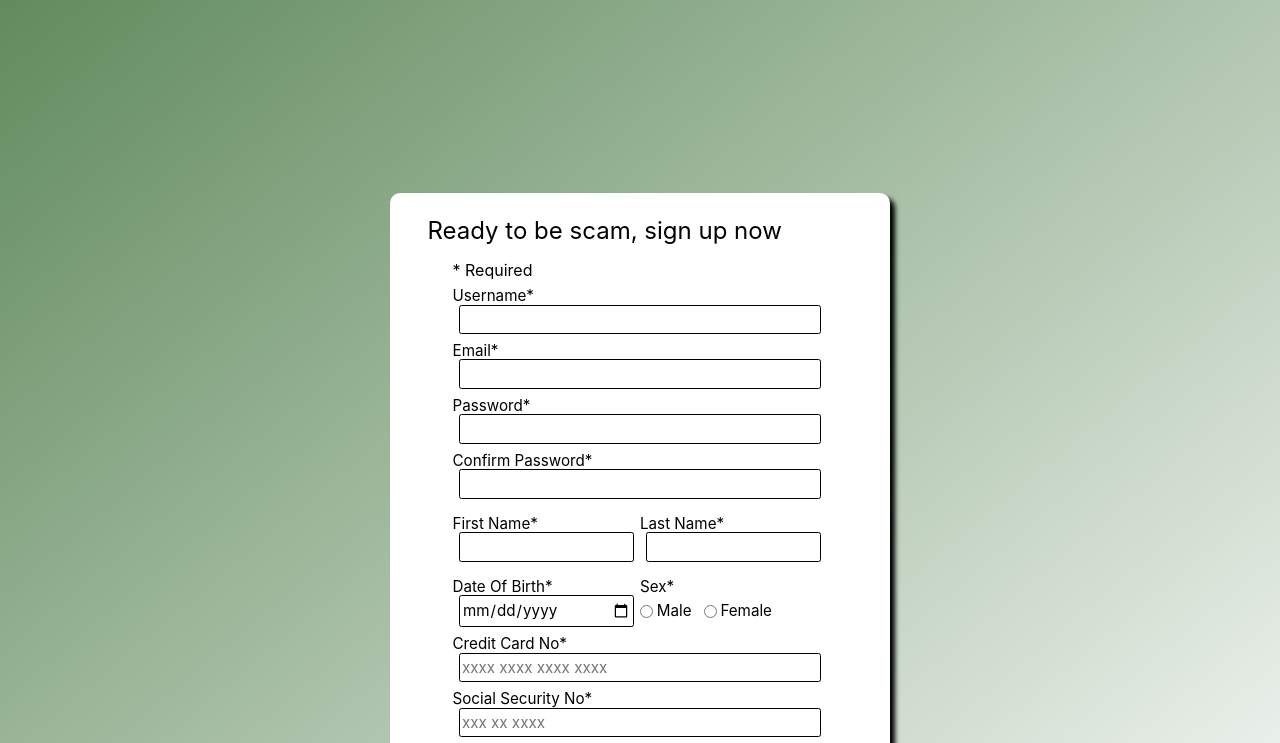
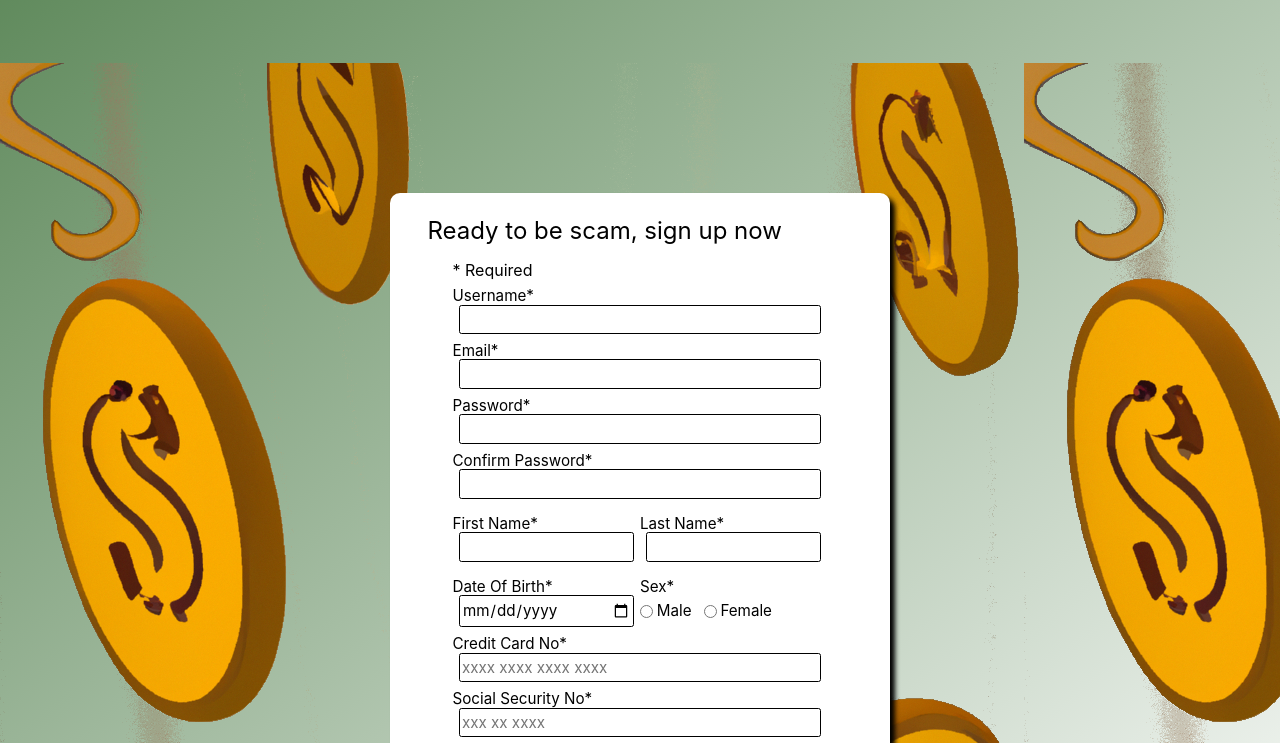
Before and after one commit to silverRnk/Scam_Coin_Sign_Up, a plain HTML site: page index.html in a window 1280 px wide. Shown: the part 897-1640 px from the top of the page. Drawn offline with Linux system fonts and the light colour scheme.

Commit message:
Update style.css

```diff
--- a/style.css
+++ b/style.css
@@ -115,7 +115,7 @@ Page 2
 .page-2{
     width: 100vw;
     height: 960px;
-    background-image: url('.assets/scam_coin.png');
+    background-image: url('css/scam_coin.png');
     overflow: hidden;
     /* background: red; */
 
```
